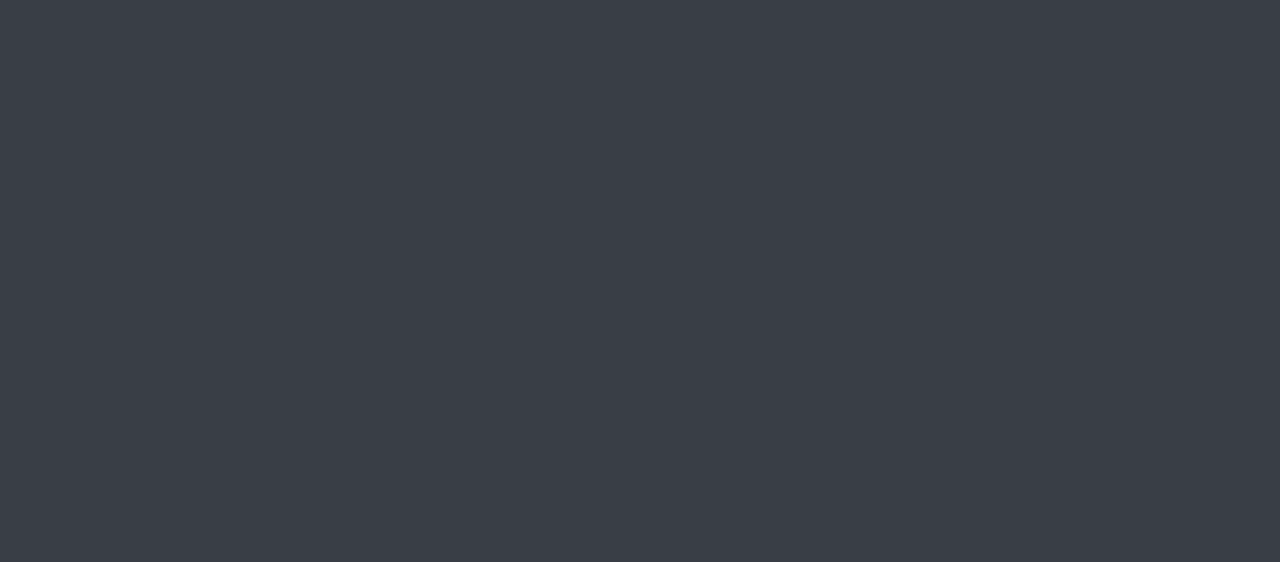
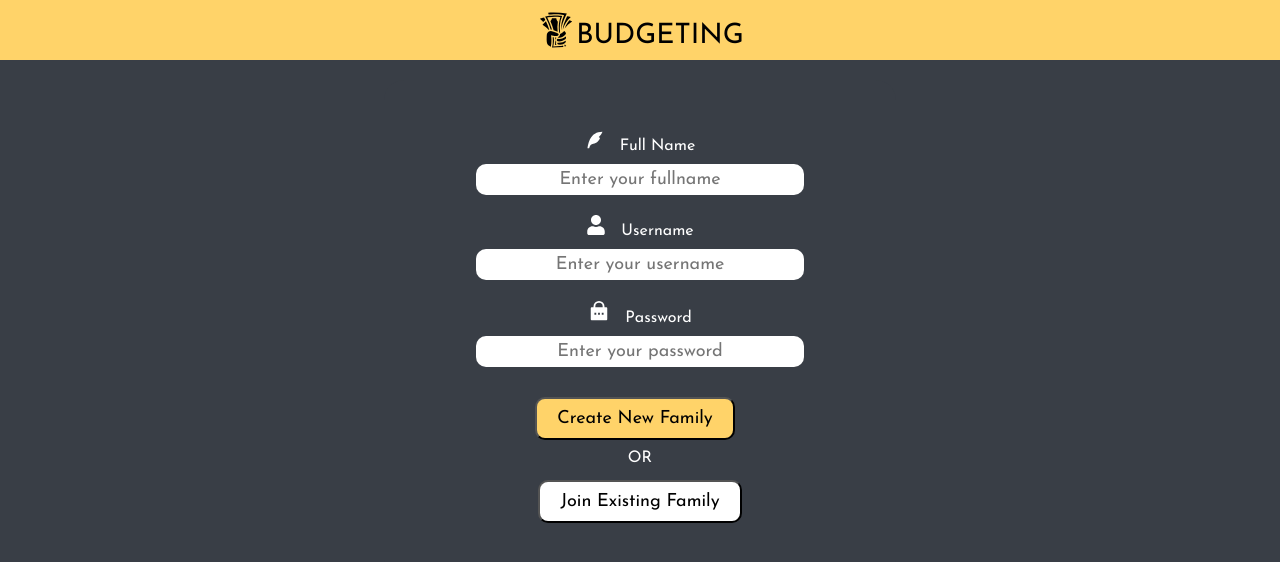
Before and after one commit to deepanshugosavi/Budgeting, a React (Create React App) app: page /Budgeting/create in a window 1280 px wide. Shown: the top 562 px of the page. Built offline with nearby package versions, Linux system fonts and the light colour scheme.

Commit message:
Routing Changes Done

```diff
--- a/src/App.jsx
+++ b/src/App.jsx
@@ -9,16 +9,16 @@ function App(props) {
   return (
     <>
       <Route exact path="/Budgeting/" component={Login} />
-      <Route exact path="/create" component={CreateAccount} />
-      <Route exact path="/main" component={MainScreen} />
+      <Route exact path="/Budgeting/create" component={CreateAccount} />
+      <Route exact path="/Budgeting/main" component={MainScreen} />
       <Route
         exact
-        path="/create-family"
+        path="/Budgeting/create-family"
         component={() => <Family status="create_family" />}
       />
       <Route
         exact
-        path="/join-family"
+        path="/Budgeting/join-family"
         component={() => <Family status="join_family" />}
       />
     </>
--- a/src/Screens/components/CreateAccount.jsx
+++ b/src/Screens/components/CreateAccount.jsx
@@ -46,11 +46,11 @@ function CreateAccount(props) {
             placeholder="Enter your password"
           />
 
-          <Link to="/create-family">
+          <Link to="/Budgeting/create-family">
             <button className="create_family__btn">Create New Family</button>
           </Link>
           <div className="or__style">OR</div>
-          <Link to="/join-family">
+          <Link to="/Budgeting/join-family">
             <button className="join_family__btn">Join Existing Family</button>
           </Link>
         </div>
--- a/src/Screens/components/Family.jsx
+++ b/src/Screens/components/Family.jsx
@@ -58,11 +58,11 @@ function Family(props) {
             placeholder="Enter your password"
           />
           {props.status === "create_family" ? (
-            <Link to="/main">
+            <Link to="/Budgeting/main">
               <button className="family_family__btn">Create Family</button>
             </Link>
           ) : (
-            <Link to="/main">
+            <Link to="/Budgeting/main">
               <button className="family_family__btn">Join Family</button>
             </Link>
           )}
--- a/src/Screens/components/Login.jsx
+++ b/src/Screens/components/Login.jsx
@@ -61,7 +61,7 @@ function Login(props) {
 
           <button className="login__btn">LOGIN</button>
           <div className="or__style">OR</div>
-          <Link to="/create">
+          <Link to="/Budgeting/create">
             <button className="create__btn">Create an Account</button>
           </Link>
         </div>
--- a/src/Screens/components/Navbar.jsx
+++ b/src/Screens/components/Navbar.jsx
@@ -12,7 +12,7 @@ function Navbar(props) {
   const handleOnClick = () => {
     setActive(!active);
   };
-  const base_app_path = "/main";
+  const base_app_path = "/Budgeting/main";
 
   return (
     <div className="navbar">
```
